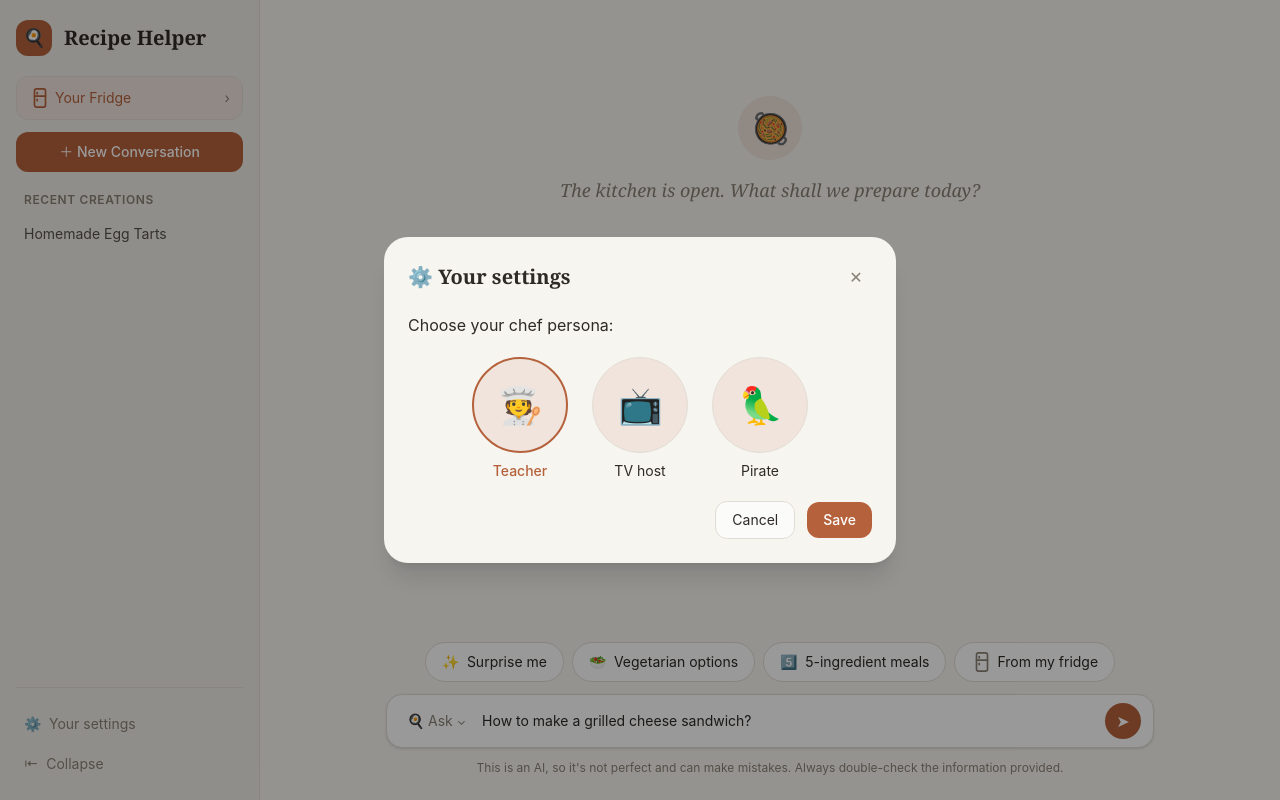
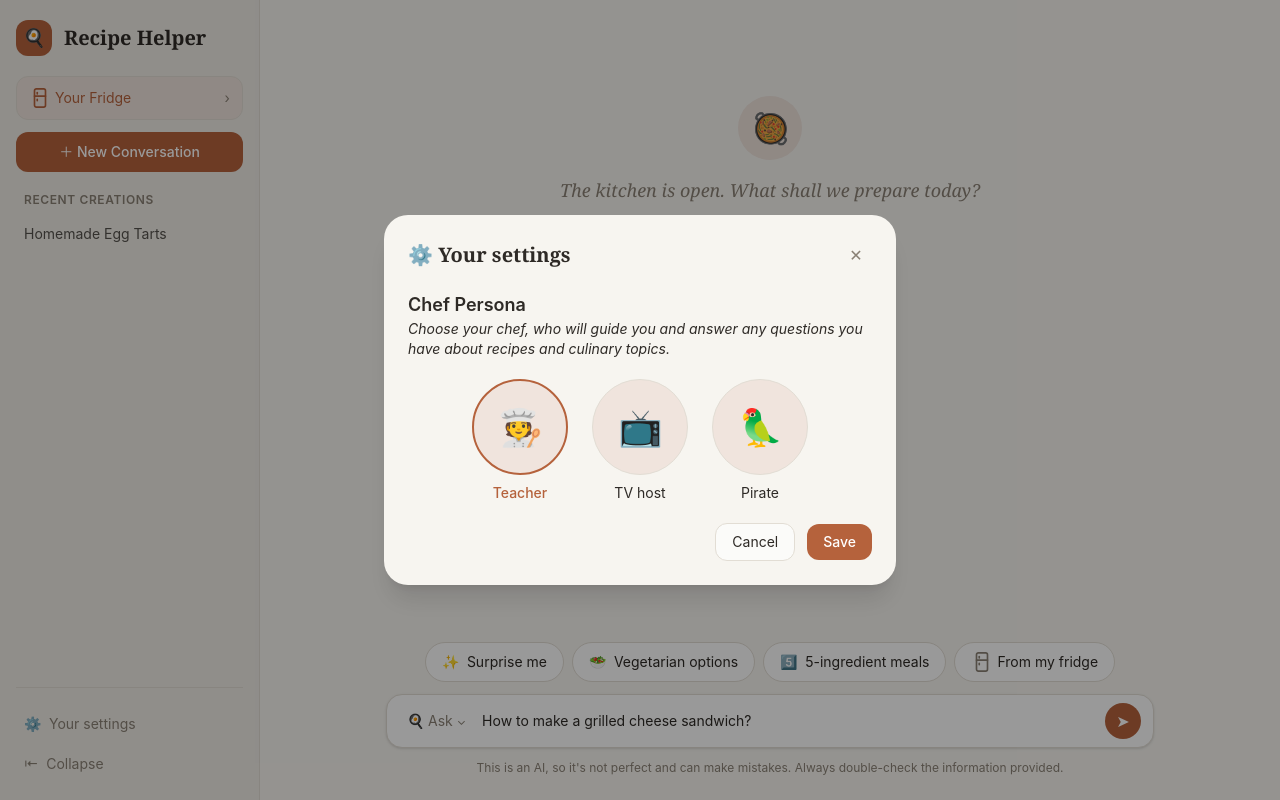
Before and after one commit to pearlor/chatbot-exploratory, a React (Vite) app: page / in a window 1280 px wide. Built offline with nearby package versions, Linux system fonts and the light colour scheme.

Commit message:
update content in settings for selecting chef persona with description

```diff
--- a/src/components/SettingsModal.tsx
+++ b/src/components/SettingsModal.tsx
@@ -5,6 +5,7 @@ import { useUserPreferences } from "../context/UserPreferencesContext";
 import { personas } from "../chat/types";
 import {
   CHOOSE_PERSONA_LABEL,
+  CHOOSE_PERSONA_LABEL_DESCRIPTION,
   SETTINGS_CANCEL_LABEL,
   SETTINGS_MODAL_HEADER,
   SETTINGS_SAVE_LABEL,
@@ -29,7 +30,10 @@ export default function SettingsModal({ onClose }: { onClose: () => void }) {
       secondaryAction={{ label: SETTINGS_CANCEL_LABEL, onClick: onClose }}
       onClose={onClose}
     >
-      <p className="text-ink mb-5">{CHOOSE_PERSONA_LABEL}</p>
+      <p className="text-ink text-lg font-semibold">{CHOOSE_PERSONA_LABEL}</p>
+      <p className="text-ink mb-5 text-sm italic ">
+        {CHOOSE_PERSONA_LABEL_DESCRIPTION}
+      </p>
       <div className="flex flex-wrap justify-center gap-4 sm:gap-6">
         {personas.map((persona) => {
           const isSelected = selectedPersona === persona.id;
--- a/src/content.ts
+++ b/src/content.ts
@@ -79,7 +79,9 @@ export const CHAT_NO_RETRIES_TOOLTIP = "No more retries left";
 export const SETTINGS_MODAL_HEADER = SETTINGS_ICON + " Your settings";
 export const SETTINGS_SAVE_LABEL = "Save";
 export const SETTINGS_CANCEL_LABEL = "Cancel";
-export const CHOOSE_PERSONA_LABEL = "Choose your chef persona:";
+export const CHOOSE_PERSONA_LABEL = "Chef Persona";
+export const CHOOSE_PERSONA_LABEL_DESCRIPTION =
+  "Choose your chef, who will guide you and answer any questions you have about recipes and culinary topics.";
 
 /* Modal */
 export const MODAL_CLOSE_TITLE = "Close";
```
